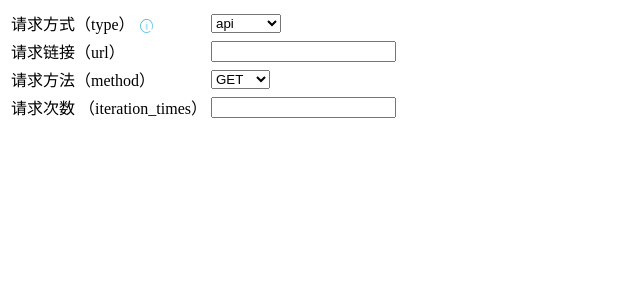
After one commit to ling-yuan/generate-config-with-web, a Flask app: template src/templates/request.html in a window 1280 px wide. The commit adds this page. Shown: the top 300 px of the page, without its empty margins (0-640 px from the left). Run offline with Flask 3, Linux system fonts and the light colour scheme; the template is opened without the code that fills it, so the values that code supplies are empty.

Commit message:
update: update templates

```diff
--- a/main.py
+++ b/main.py
@@ -1,15 +1,13 @@
-from flask import Flask, render_template
+from flask import Flask
+from src.router import router
 
 app = Flask(__name__)
 app.secret_key = "secret_key"
 
-# 设定模板文件夹
-app.template_folder = "./src/template"
+app.template_folder = "src/templates"
+app.static_folder = "src/static"
 
-
-@app.route("/")
-def index():
-    return render_template("index.html")
+app.register_blueprint(router, url_prefix="/")
 
 
 if __name__ == "__main__":
--- /dev/null
+++ b/src/static/css/request.css
@@ -0,0 +1,5 @@
+td {
+    /* 上下居中 */
+    vertical-align: middle;
+
+}
--- a/src/template/index.html
+++ b/src/templates/index.html
@@ -8,7 +8,7 @@
     </head>
 
     <body>
-        {{html}}
+        {{html|safe}}
     </body>
 
 </html>
--- /dev/null
+++ b/src/templates/request.html
@@ -0,0 +1,47 @@
+<!-- 导入css -->
+<link rel="stylesheet" type="text/css" href="{{ url_for('static', filename='css/request.css') }}" />
+
+<table>
+    <tr>
+        <td>
+            请求方式（type）
+            <!-- 信息按钮，悬停显示提示信息 -->
+            <img title="api: 接口请求&#10;browser: 浏览器请求" src="{{ url_for('static', filename='pic/info.png') }}" width="8%"
+                height="8%" style="vertical-align: middle;" />
+        </td>
+        <td>
+            <!-- 下拉菜单 -->
+            <select id="type">
+                <option value="api">api</option>
+                <option value="browser">browser</option>
+            </select>
+        </td>
+    </tr>
+    <tr>
+        <td>
+            请求链接（url）
+        </td>
+        <td>
+            <input id="url" type="text" />
+        </td>
+    </tr>
+    <tr>
+        <td>
+            请求方法（method）
+        </td>
+        <td>
+            <select id="method">
+                <option value="GET">GET</option>
+                <option value="POST">POST</option>
+            </select>
+        </td>
+    </tr>
+    <tr>
+        <td>
+            请求次数 （iteration_times）
+        </td>
+        <td>
+            <input id="iteration_times" type="number" />
+        </td>
+    </tr>
+</table>
```
Also changed, not shown: src/router/__init__.py (added, +13 -0 lines), src/router/request.py (added, +17 -0 lines), src/template/request/request.html (deleted, +0 -18 lines), src/templates/tmp.html (added, +14 -0 lines), tmp.py (added, +26 -0 lines), src/static/pic/info.png (added).
